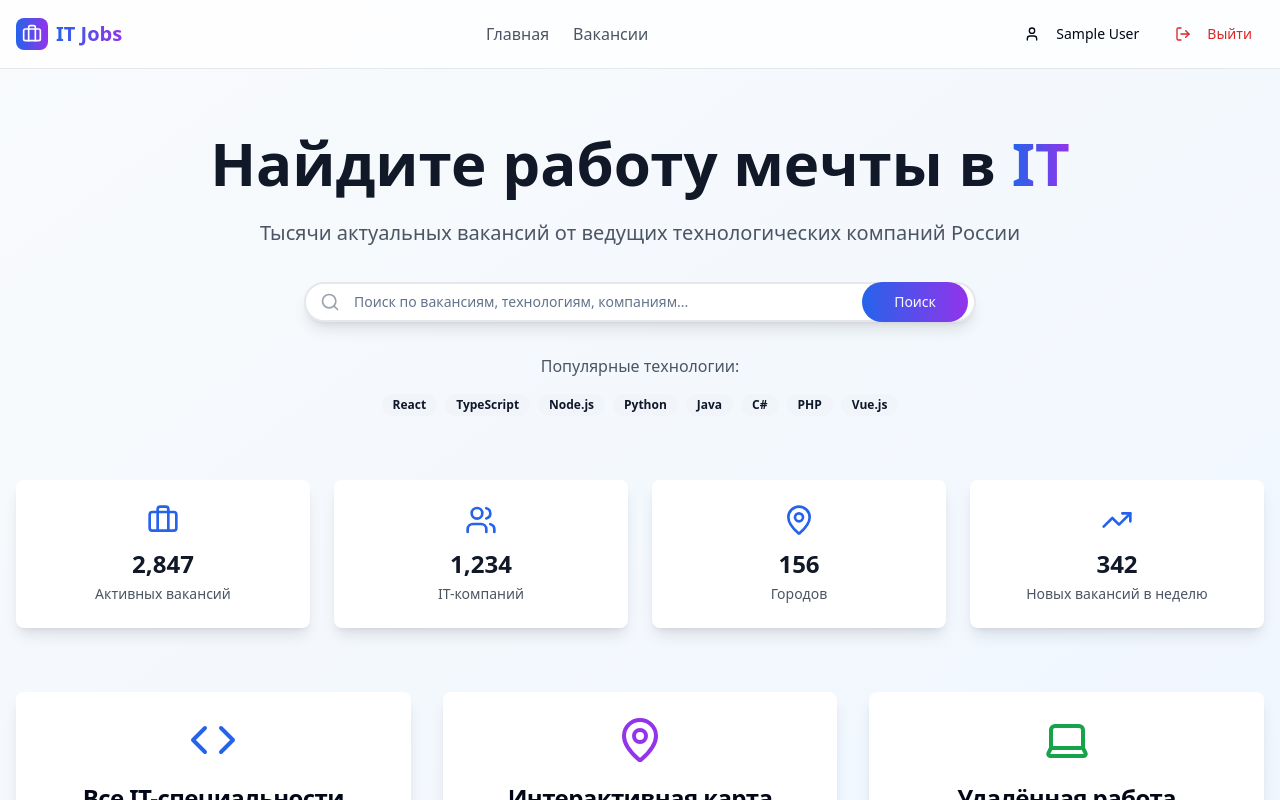
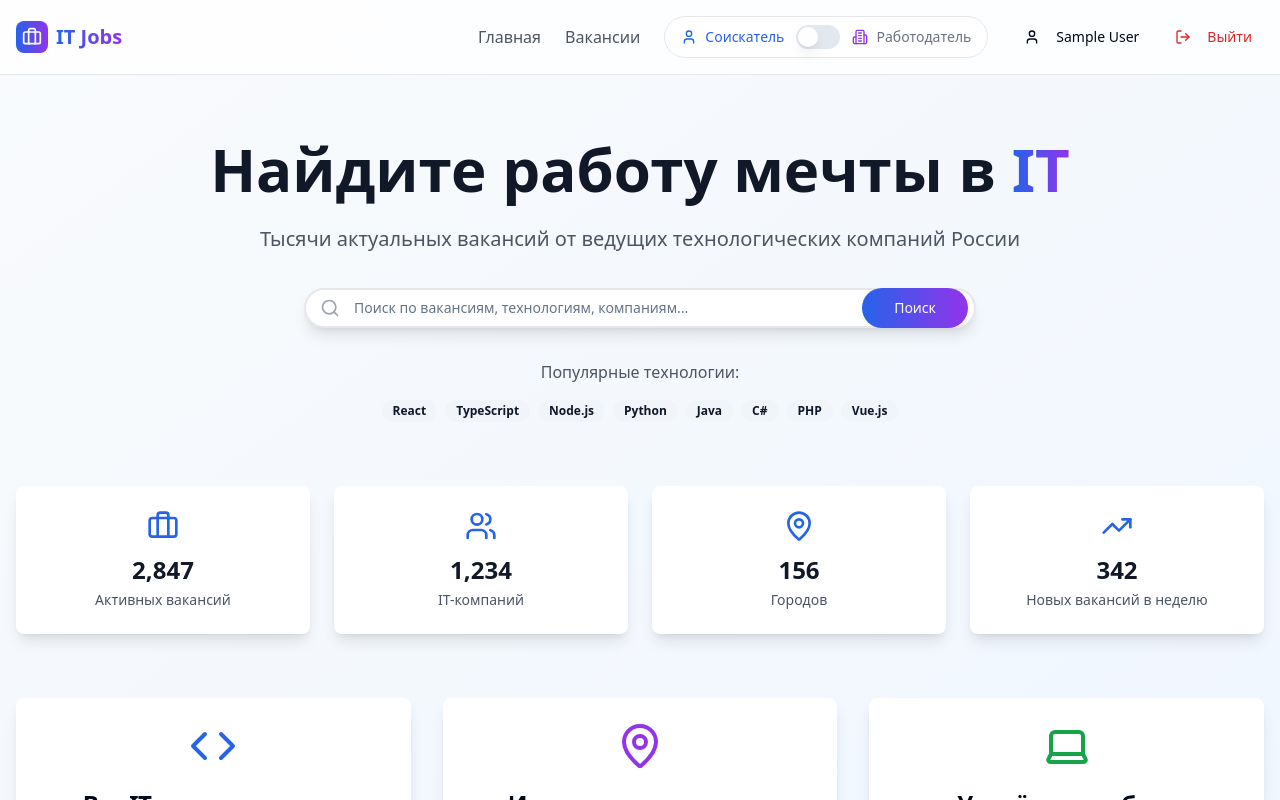
Before and after one commit to Dpanov2302/job-map, a React (Vite) app: page / in a window 1280 px wide. Shown: the top 800 px of the page. Built offline with nearby package versions, Linux system fonts and the light colour scheme; sample sign-in values are in the browser's storage.

Commit message:
Add Yandex Maps widgets

```diff
--- a/index.html
+++ b/index.html
@@ -8,6 +8,7 @@
     <meta name="description" content="Найдите работу мечты в IT - тысячи вакансий от ведущих технологических компаний" />
     <meta name="author" content="IT Jobs Portal" />
     <link rel="stylesheet" href="https://unpkg.com/leaflet@1.9.4/dist/leaflet.css" />
+    <script src="https://api-maps.yandex.ru/3.0/?apikey=ebf7a256-58c3-4697-8489-13b9c187e807&lang=ru_RU"></script>
 
     <meta property="og:title" content="IT Jobs - Поиск IT-вакансий" />
     <meta property="og:description" content="Найдите работу мечты в IT - тысячи вакансий от ведущих технологических компаний" />
--- a/package.json
+++ b/package.json
@@ -39,6 +39,7 @@
     "@radix-ui/react-toggle": "^1.1.0",
     "@radix-ui/react-toggle-group": "^1.1.0",
     "@radix-ui/react-tooltip": "^1.1.4",
+    "@react-google-maps/api": "^2.20.6",
     "@tanstack/react-query": "^5.56.2",
     "@types/leaflet": "^1.9.18",
     "class-variance-authority": "^0.7.1",
@@ -48,6 +49,7 @@
     "embla-carousel-react": "^8.3.0",
     "framer-motion": "^12.15.0",
     "input-otp": "^1.2.4",
+    "leaflet": "^1.9.4",
     "lucide-react": "^0.462.0",
     "next-themes": "^0.3.0",
     "react": "^18.3.1",
--- a/src/App.tsx
+++ b/src/App.tsx
@@ -5,6 +5,7 @@ import { TooltipProvider } from "@/components/ui/tooltip";
 import { QueryClient, QueryClientProvider } from "@tanstack/react-query";
 import { BrowserRouter, Routes, Route } from "react-router-dom";
 import { AuthProvider } from "./contexts/AuthContext";
+import { RoleProvider } from "./contexts/RoleContext";
 import Header from "./components/Header";
 import Home from "./pages/Home";
 import Jobs from "./pages/Jobs";
@@ -21,6 +22,7 @@ const App = () => (
   <QueryClientProvider client={queryClient}>
     <TooltipProvider>
       <AuthProvider>
+        <RoleProvider>
           <Toaster />
           <Sonner />
           <BrowserRouter>
@@ -38,6 +40,7 @@ const App = () => (
               </Routes>
             </div>
           </BrowserRouter>
+        </RoleProvider>
       </AuthProvider>
     </TooltipProvider>
   </QueryClientProvider>
--- /dev/null
+++ b/src/components/GoogleMap.tsx
@@ -0,0 +1,144 @@
+
+import { useEffect, useRef } from 'react';
+
+interface GoogleMapProps {
+  lat: number;
+  lng: number;
+  zoom?: number;
+  height?: string;
+  title?: string;
+  company?: string;
+}
+
+declare global {
+  interface Window {
+    ymaps3: any;
+  }
+}
+
+const GoogleMap = ({
+  lat,
+  lng,
+  zoom = 15,
+  height = '300px',
+  title = 'Офис компании',
+  company = 'Компания'
+}: GoogleMapProps) => {
+  const mapRef = useRef<HTMLDivElement>(null);
+  const mapInstanceRef = useRef<any>(null);
+
+  useEffect(() => {
+    const initializeMap = async () => {
+      if (!mapRef.current || !window.ymaps3) return;
+
+      await window.ymaps3.ready;
+
+      const { YMap, YMapDefaultSchemeLayer, YMapDefaultFeaturesLayer } = window.ymaps3;
+
+      mapInstanceRef.current = new YMap(mapRef.current, {
+        location: {
+          center: [lng, lat],
+          zoom: zoom
+        }
+      });
+
+      mapInstanceRef.current.addChild(new YMapDefaultSchemeLayer());
+      mapInstanceRef.current.addChild(new YMapDefaultFeaturesLayer({ id: 'features' }));
+
+      // Создаем маркер
+      const { YMapMarker } = window.ymaps3;
+
+      const markerElement = document.createElement('div');
+      markerElement.innerHTML = `
+        <div style="
+          width: 32px;
+          height: 32px;
+          background: #3B82F6;
+          border-radius: 50%;
+          border: 3px solid white;
+          box-shadow: 0 2px 8px rgba(0,0,0,0.3);
+          display: flex;
+          align-items: center;
+          justify-content: center;
+          cursor: pointer;
+        ">
+          <div style="
+            width: 8px;
+            height: 8px;
+            background: white;
+            border-radius: 50%;
+          "></div>
+        </div>
+      `;
+
+      const marker = new YMapMarker(
+        {
+          coordinates: [lng, lat],
+          draggable: false
+        },
+        markerElement
+      );
+
+      mapInstanceRef.current.addChild(marker);
+
+      // Добавляем popup при клике на маркер
+      markerElement.addEventListener('click', () => {
+        const popupContent = `
+          <div style="
+            padding: 12px;
+            background: white;
+            border-radius: 8px;
+            box-shadow: 0 4px 12px rgba(0,0,0,0.15);
+            max-width: 200px;
+            font-family: system-ui, -apple-system, sans-serif;
+          ">
+            <h3 style="
+              margin: 0 0 8px 0;
+              font-size: 14px;
+              font-weight: 600;
+              color: #1f2937;
+            ">${title}</h3>
+            <p style="
+              margin: 0;
+              font-size: 12px;
+              color: #6b7280;
+            ">${company}</p>
+          </div>
+        `;
+
+        console.log(`${title} - ${company}`);
+      });
+    };
+
+    if (window.ymaps3) {
+      initializeMap();
+    } else {
+      // Ждем загрузки API
+      const checkYmaps = setInterval(() => {
+        if (window.ymaps3) {
+          clearInterval(checkYmaps);
+          initializeMap();
+        }
+      }, 100);
+
+      return () => clearInterval(checkYmaps);
+    }
+
+    return () => {
+      if (mapInstanceRef.current) {
+        mapInstanceRef.current.destroy?.();
+        mapInstanceRef.current = null;
+      }
+    };
+  }, [lat, lng, zoom, title, company]);
+
+  return (
+    <div
+      ref={mapRef}
+      style={{ height, width: '100%' }}
+      className="rounded-lg overflow-hidden shadow-lg border border-gray-200"
+    />
+  );
+};
+
+export default GoogleMap;
--- a/src/components/Header.tsx
+++ b/src/components/Header.tsx
@@ -2,11 +2,14 @@
 import { Link, useNavigate } from 'react-router-dom';
 import { Button } from '@/components/ui/button';
 import { useAuth } from '@/contexts/AuthContext';
-import { LogOut, User, BriefcaseIcon } from 'lucide-react';
+import { useRole } from '@/contexts/RoleContext';
+import RoleSwitch from './RoleSwitch';
+import { LogOut, User, BriefcaseIcon, Plus } from 'lucide-react';
 import { motion } from 'framer-motion';
 
 const Header = () => {
   const { user, logout, isAuthenticated } = useAuth();
+  const { role } = useRole();
   const navigate = useNavigate();
 
   const handleLogout = () => {
@@ -34,6 +37,7 @@ const Header = () => {
             </span>
           </Link>
 
+          <div className="flex items-center space-x-6">
             <nav className="hidden md:flex items-center space-x-6">
               <Link
                 to="/"
@@ -49,9 +53,17 @@ const Header = () => {
               </Link>
             </nav>
 
+            {isAuthenticated && <RoleSwitch />}
+
             <div className="flex items-center space-x-3">
               {isAuthenticated ? (
                 <div className="flex items-center space-x-3">
+                  {role === 'employer' && (
+                    <Button size="sm" className="flex items-center space-x-2 bg-gradient-to-r from-purple-600 to-pink-600 hover:from-purple-700 hover:to-pink-700">
+                      <Plus className="w-4 h-4" />
+                      <span className="hidden sm:inline">Добавить вакансию</span>
+                    </Button>
+                  )}
                   <Link to="/profile">
                     <Button variant="ghost" size="sm" className="flex items-center space-x-2">
                       <User className="w-4 h-4" />
@@ -85,6 +97,7 @@ const Header = () => {
             </div>
           </div>
         </div>
+      </div>
     </motion.header>
   );
 };
--- /dev/null
+++ b/src/components/RoleSwitch.tsx
@@ -0,0 +1,46 @@
+
+import { Switch } from '@/components/ui/switch';
+import { Label } from '@/components/ui/label';
+import { useRole } from '@/contexts/RoleContext';
+import { User, Building2 } from 'lucide-react';
+
+const RoleSwitch = () => {
+  const { role, toggleRole } = useRole();
+
+  return (
+    <div className="flex items-center space-x-3 bg-white/50 backdrop-blur-sm rounded-full px-4 py-2 border border-gray-200">
+      <div className="flex items-center space-x-2">
+        <User className="w-4 h-4 text-blue-600" />
+        <Label
+          htmlFor="role-switch"
+          className={`text-sm font-medium cursor-pointer transition-colors ${
+            role === 'candidate' ? 'text-blue-600' : 'text-gray-500'
+          }`}
+        >
+          Соискатель
+        </Label>
+      </div>
+
+      <Switch
+        id="role-switch"
+        checked={role === 'employer'}
+        onCheckedChange={toggleRole}
+        className="data-[state=checked]:bg-purple-600"
+      />
+
+      <div className="flex items-center space-x-2">
+        <Building2 className="w-4 h-4 text-purple-600" />
+        <Label
+          htmlFor="role-switch"
+          className={`text-sm font-medium cursor-pointer transition-colors ${
+            role === 'employer' ? 'text-purple-600' : 'text-gray-500'
+          }`}
+        >
+          Работодатель
+        </Label>
+      </div>
+    </div>
+  );
+};
+
+export default RoleSwitch;
--- /dev/null
+++ b/src/contexts/RoleContext.tsx
@@ -0,0 +1,51 @@
+
+import React, { createContext, useContext, useState, useEffect } from 'react';
+
+export type UserRole = 'candidate' | 'employer';
+
+interface RoleContextType {
+  role: UserRole;
+  setRole: (role: UserRole) => void;
+  toggleRole: () => void;
+}
+
+const RoleContext = createContext<RoleContextType | undefined>(undefined);
+
+export const useRole = () => {
+  const context = useContext(RoleContext);
+  if (!context) {
+    throw new Error('useRole must be used within a RoleProvider');
+  }
+  return context;
+};
+
+export const RoleProvider: React.FC<{ children: React.ReactNode }> = ({ children }) => {
+  const [role, setRole] = useState<UserRole>('candidate');
+
+  useEffect(() => {
+    const savedRole = localStorage.getItem('user_role') as UserRole;
+    if (savedRole && (savedRole === 'candidate' || savedRole === 'employer')) {
+      setRole(savedRole);
+    }
+  }, []);
+
+  const handleSetRole = (newRole: UserRole) => {
+    setRole(newRole);
+    localStorage.setItem('user_role', newRole);
+  };
+
+  const toggleRole = () => {
+    const newRole = role === 'candidate' ? 'employer' : 'candidate';
+    handleSetRole(newRole);
+  };
+
+  return (
+    <RoleContext.Provider value={{
+      role,
+      setRole: handleSetRole,
+      toggleRole,
+    }}>
+      {children}
+    </RoleContext.Provider>
+  );
+};
--- a/src/pages/JobDetail.tsx
+++ b/src/pages/JobDetail.tsx
@@ -5,7 +5,7 @@ import { motion } from 'framer-motion';
 import { Button } from '@/components/ui/button';
 import { Badge } from '@/components/ui/badge';
 import { Card, CardContent, CardHeader } from '@/components/ui/card';
-import JobMap from '@/components/JobMap';
+import GoogleMap from '@/components/GoogleMap';
 import { useAuth } from '@/contexts/AuthContext';
 import { mockJobs, Job } from '@/data/mockJobs';
 import {
@@ -235,7 +235,7 @@ const JobDetail = () => {
               </Card>
             </motion.div>
 
-            {/* Map */}
+            {/* Google Map */}
             <motion.div
               initial={{ opacity: 0, y: 20 }}
               animate={{ opacity: 1, y: 0 }}
@@ -248,10 +248,12 @@ const JobDetail = () => {
                   </h3>
                 </CardHeader>
                 <CardContent className="p-0">
-                  <JobMap
-                    jobs={[job]}
-                    selectedJob={job}
+                  <GoogleMap
+                    lat={job.coords.lat}
+                    lng={job.coords.lng}
                     height="300px"
+                    title={job.title}
+                    company={job.company}
                   />
                 </CardContent>
               </Card>
--- a/src/pages/Profile.tsx
+++ b/src/pages/Profile.tsx
@@ -6,7 +6,8 @@ import { Button } from '@/components/ui/button';
 import { Card, CardContent, CardHeader } from '@/components/ui/card';
 import { Badge } from '@/components/ui/badge';
 import { useAuth } from '@/contexts/AuthContext';
-import { User, Briefcase, Clock, Building, Eye } from 'lucide-react';
+import { useRole } from '@/contexts/RoleContext';
+import { User, Briefcase, Clock, Building, Eye, Plus, Users } from 'lucide-react';
 
 interface Application {
   id: string;
@@ -23,6 +24,7 @@ interface Application {
 
 const Profile = () => {
   const { user, isAuthenticated } = useAuth();
+  const { role } = useRole();
   const navigate = useNavigate();
   const [applications, setApplications] = useState<Application[]>([]);
 
@@ -67,6 +69,14 @@ const Profile = () => {
     }
   };
 
+  const getRoleText = () => {
+    return role === 'candidate' ? 'Соискатель' : 'Работодатель';
+  };
+
+  const getRoleColor = () => {
+    return role === 'candidate' ? 'bg-blue-100 text-blue-800' : 'bg-purple-100 text-purple-800';
+  };
+
   if (!isAuthenticated || !user) {
     return null;
   }
@@ -80,12 +90,23 @@ const Profile = () => {
           className="mb-8"
         >
           <div className="flex items-center space-x-4 mb-6">
-            <div className="w-16 h-16 bg-gradient-to-r from-blue-600 to-purple-600 rounded-xl flex items-center justify-center">
+            <div className={`w-16 h-16 rounded-xl flex items-center justify-center ${
+              role === 'candidate'
+                ? 'bg-gradient-to-r from-blue-600 to-purple-600'
+                : 'bg-gradient-to-r from-purple-600 to-pink-600'
+            }`}>
+              {role === 'candidate' ? (
                 <User className="w-8 h-8 text-white" />
+              ) : (
+                <Building className="w-8 h-8 text-white" />
+              )}
             </div>
             <div>
               <h1 className="text-3xl font-bold text-gray-900">{user.name}</h1>
               <p className="text-gray-600">{user.email}</p>
+              <Badge className={`mt-2 ${getRoleColor()}`}>
+                {getRoleText()}
+              </Badge>
             </div>
           </div>
         </motion.div>
@@ -114,8 +135,10 @@ const Profile = () => {
                   <p className="text-gray-900">{user.email}</p>
                 </div>
                 <div>
-                  <label className="text-sm font-medium text-gray-700">Статус</label>
-                  <Badge variant="secondary" className="block w-fit">Соискатель</Badge>
+                  <label className="text-sm font-medium text-gray-700">Роль</label>
+                  <Badge className={getRoleColor()}>
+                    {getRoleText()}
+                  </Badge>
                 </div>
                 <Button variant="outline" className="w-full">
                   Редактировать профиль
@@ -124,7 +147,7 @@ const Profile = () => {
             </Card>
           </motion.div>
 
-          {/* Applications */}
+          {/* Main Content */}
           <div className="lg:col-span-2">
             <motion.div
               initial={{ opacity: 0, y: 20 }}
@@ -135,16 +158,33 @@ const Profile = () => {
                 <CardHeader>
                   <div className="flex items-center justify-between">
                     <h2 className="text-xl font-semibold text-gray-900 flex items-center">
+                      {role === 'candidate' ? (
+                        <>
                           <Briefcase className="w-5 h-5 mr-2" />
                           Мои отклики ({applications.length})
+                        </>
+                      ) : (
+                        <>
+                          <Users className="w-5 h-5 mr-2" />
+                          Мои вакансии (0)
+                        </>
+                      )}
                     </h2>
+                    {role === 'candidate' ? (
                       <Link to="/jobs">
                         <Button size="sm">Найти вакансии</Button>
                       </Link>
+                    ) : (
+                      <Button size="sm" className="flex items-center space-x-2">
+                        <Plus className="w-4 h-4" />
+                        <span>Добавить вакансию</span>
+                      </Button>
+                    )}
                   </div>
                 </CardHeader>
                 <CardContent>
-                  {applications.length === 0 ? (
+                  {role === 'candidate' ? (
+                    applications.length === 0 ? (
                       <div className="text-center py-8">
                         <div className="text-6xl mb-4">📝</div>
                         <h3 className="text-xl font-semibold text-gray-900 mb-2">
@@ -200,6 +240,21 @@ const Profile = () => {
                           </motion.div>
                         ))}
                       </div>
+                    )
+                  ) : (
+                    <div className="text-center py-8">
+                      <div className="text-6xl mb-4">🏢</div>
+                      <h3 className="text-xl font-semibold text-gray-900 mb-2">
+                        Пока нет вакансий
+                      </h3>
+                      <p className="text-gray-600 mb-6">
+                        Создайте свою первую вакансию и начните поиск сотрудников
+                      </p>
+                      <Button className="flex items-center space-x-2">
+                        <Plus className="w-4 h-4" />
+                        <span>Добавить вакансию</span>
+                      </Button>
+                    </div>
                   )}
                 </CardContent>
               </Card>
```
Also changed, not shown: 1 other file (tests, documents, lock files or other folders). Lines whose indentation alone changed are shown as unchanged.
